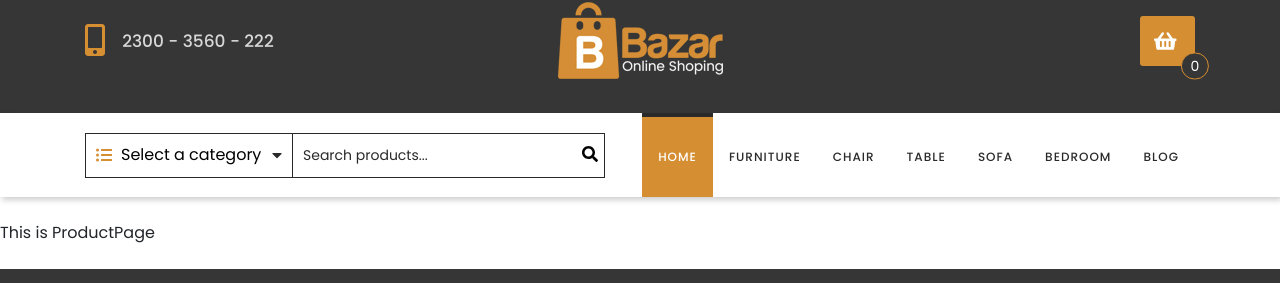
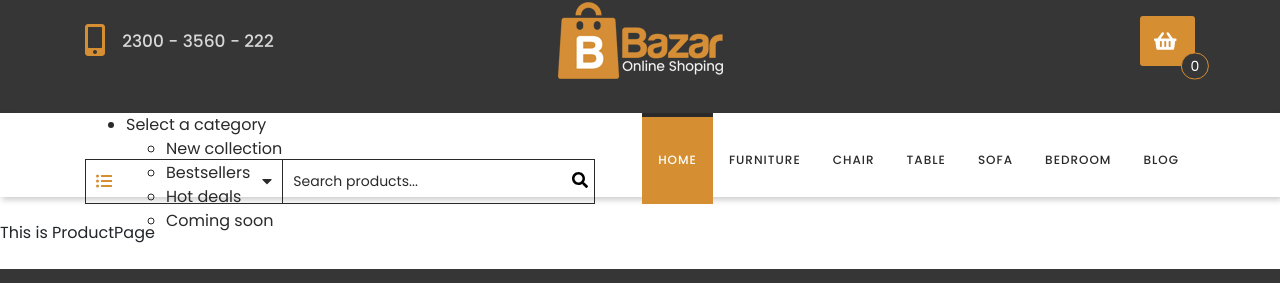
Before and after one commit to iMdPd/reactTeamProject, a React (Create React App) app: page /product/1 in a window 1280 px wide. Shown: the part 88-371 px from the top of the page. Built offline with nearby package versions, Linux system fonts and the light colour scheme.

Commit message:
Add dropdown list

```diff
--- a/src/components/features/ProductSearch/ProductSearch.js
+++ b/src/components/features/ProductSearch/ProductSearch.js
@@ -10,9 +10,17 @@ const ProductSearch = () => (
   <form action='' className={styles.root}>
     <div className={styles.category}>
       <FontAwesomeIcon className={styles.icon} icon={faListUl} />
-      <select name='' id=''>
-        <option value=''>Select a category</option>
-      </select>
+      <ul>
+        <li>
+          Select a category
+          <ul>
+            <li>New collection</li>
+            <li>Bestsellers</li>
+            <li>Hot deals</li>
+            <li>Coming soon</li>
+          </ul>
+        </li>
+      </ul>
       <FontAwesomeIcon className={styles.icon} icon={faCaretDown} />
     </div>
     <div className={styles.searchField}>
```
